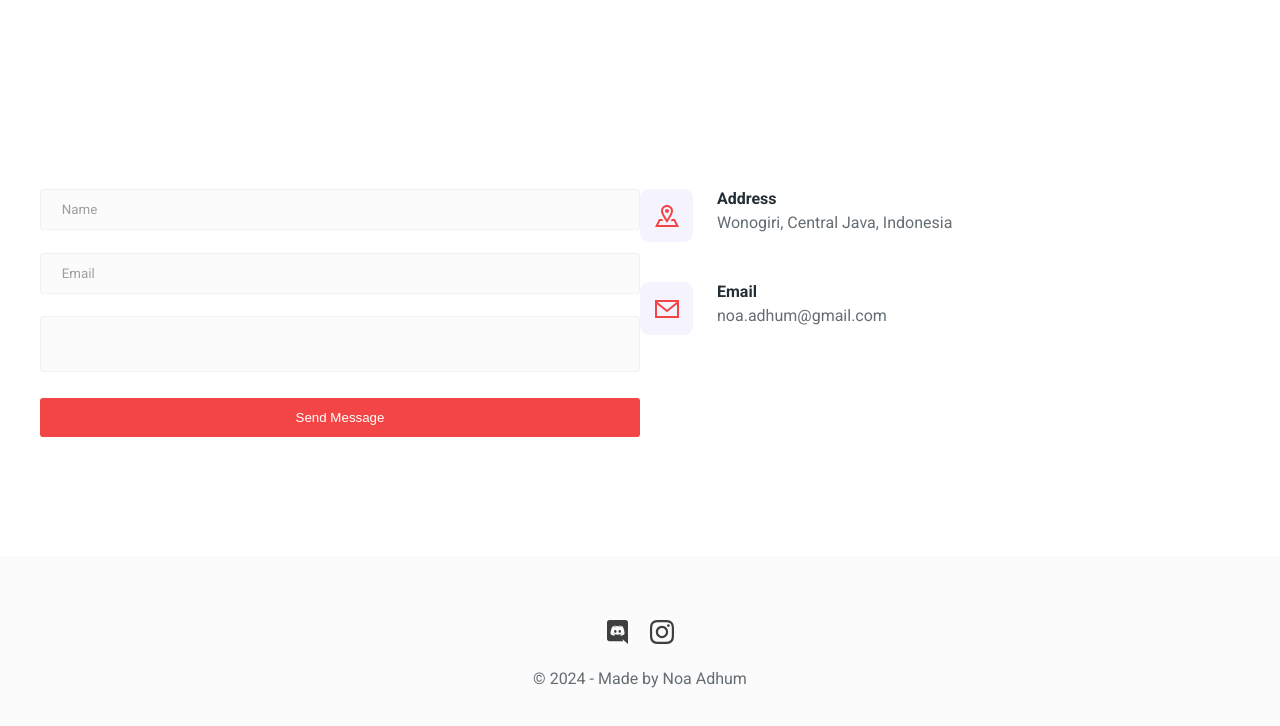
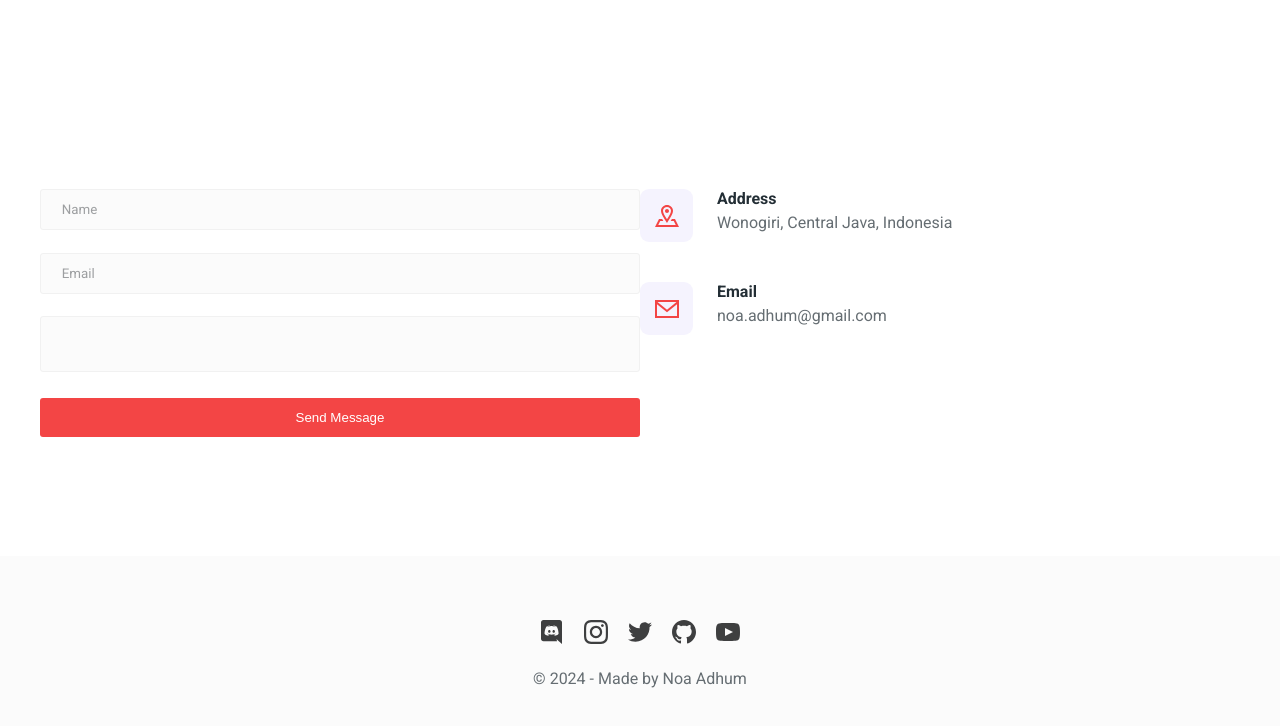
Before and after one commit to zarwolas/Website-PBL, a plain HTML site: page index.html in a window 1280 px wide. Shown: the part 2279-3005 px from the top of the page. Drawn offline with Linux system fonts and the light colour scheme.

Commit message:
Add files via upload

```diff
--- a/index.html
+++ b/index.html
@@ -198,6 +198,12 @@
                     <a href="">
                         <svg xmlns="http://www.w3.org/2000/svg" width="24" height="24" viewBox="0 0 24 24"><path d="M12 2.163c3.204 0 3.584.012 4.85.07 3.252.148 4.771 1.691 4.919 4.919.058 1.265.069 1.645.069 4.849 0 3.205-.012 3.584-.069 4.849-.149 3.225-1.664 4.771-4.919 4.919-1.266.058-1.644.07-4.85.07-3.204 0-3.584-.012-4.849-.07-3.26-.149-4.771-1.699-4.919-4.92-.058-1.265-.07-1.644-.07-4.849 0-3.204.013-3.583.07-4.849.149-3.227 1.664-4.771 4.919-4.919 1.266-.057 1.645-.069 4.849-.069zm0-2.163c-3.259 0-3.667.014-4.947.072-4.358.2-6.78 2.618-6.98 6.98-.059 1.281-.073 1.689-.073 4.948 0 3.259.014 3.668.072 4.948.2 4.358 2.618 6.78 6.98 6.98 1.281.058 1.689.072 4.948.072 3.259 0 3.668-.014 4.948-.072 4.354-.2 6.782-2.618 6.979-6.98.059-1.28.073-1.689.073-4.948 0-3.259-.014-3.667-.072-4.947-.196-4.354-2.617-6.78-6.979-6.98-1.281-.059-1.69-.073-4.949-.073zm0 5.838c-3.403 0-6.162 2.759-6.162 6.162s2.759 6.163 6.162 6.163 6.162-2.759 6.162-6.163c0-3.403-2.759-6.162-6.162-6.162zm0 10.162c-2.209 0-4-1.79-4-4 0-2.209 1.791-4 4-4s4 1.791 4 4c0 2.21-1.791 4-4 4zm6.406-11.845c-.796 0-1.441.645-1.441 1.44s.645 1.44 1.441 1.44c.795 0 1.439-.645 1.439-1.44s-.644-1.44-1.439-1.44z"/></svg>
                     </a>
+                    <a href=""><svg xmlns="http://www.w3.org/2000/svg" width="24" height="24" viewBox="0 0 24 24"><path d="M24 4.557c-.883.392-1.832.656-2.828.775 1.017-.609 1.798-1.574 2.165-2.724-.951.564-2.005.974-3.127 1.195-.897-.957-2.178-1.555-3.594-1.555-3.179 0-5.515 2.966-4.797 6.045-4.091-.205-7.719-2.165-10.148-5.144-1.29 2.213-.669 5.108 1.523 6.574-.806-.026-1.566-.247-2.229-.616-.054 2.281 1.581 4.415 3.949 4.89-.693.188-1.452.232-2.224.084.626 1.956 2.444 3.379 4.6 3.419-2.07 1.623-4.678 2.348-7.29 2.04 2.179 1.397 4.768 2.212 7.548 2.212 9.142 0 14.307-7.721 13.995-14.646.962-.695 1.797-1.562 2.457-2.549z"/></svg>
+                    </a>
+                    <a href=""><svg xmlns="http://www.w3.org/2000/svg" width="24" height="24" viewBox="0 0 24 24"><path d="M12 0c-6.626 0-12 5.373-12 12 0 5.302 3.438 9.8 8.207 11.387.599.111.793-.261.793-.577v-2.234c-3.338.726-4.033-1.416-4.033-1.416-.546-1.387-1.333-1.756-1.333-1.756-1.089-.745.083-.729.083-.729 1.205.084 1.839 1.237 1.839 1.237 1.07 1.834 2.807 1.304 3.492.997.107-.775.418-1.305.762-1.604-2.665-.305-5.467-1.334-5.467-5.931 0-1.311.469-2.381 1.236-3.221-.124-.303-.535-1.524.117-3.176 0 0 1.008-.322 3.301 1.23.957-.266 1.983-.399 3.003-.404 1.02.005 2.047.138 3.006.404 2.291-1.552 3.297-1.23 3.297-1.23.653 1.653.242 2.874.118 3.176.77.84 1.235 1.911 1.235 3.221 0 4.609-2.807 5.624-5.479 5.921.43.372.823 1.102.823 2.222v3.293c0 .319.192.694.801.576 4.765-1.589 8.199-6.086 8.199-11.386 0-6.627-5.373-12-12-12z"/></svg>
+                    </a>
+                    <a href=""><svg xmlns="http://www.w3.org/2000/svg" width="24" height="24" viewBox="0 0 24 24"><path d="M19.615 3.184c-3.604-.246-11.631-.245-15.23 0-3.897.266-4.356 2.62-4.385 8.816.029 6.185.484 8.549 4.385 8.816 3.6.245 11.626.246 15.23 0 3.897-.266 4.356-2.62 4.385-8.816-.029-6.185-.484-8.549-4.385-8.816zm-10.615 12.816v-8l8 3.993-8 4.007z"/></svg>
+                    </a>
                 </div>
                 <p>&#169; 2024 - Made by Noa Adhum</p>
             </footer>
```
